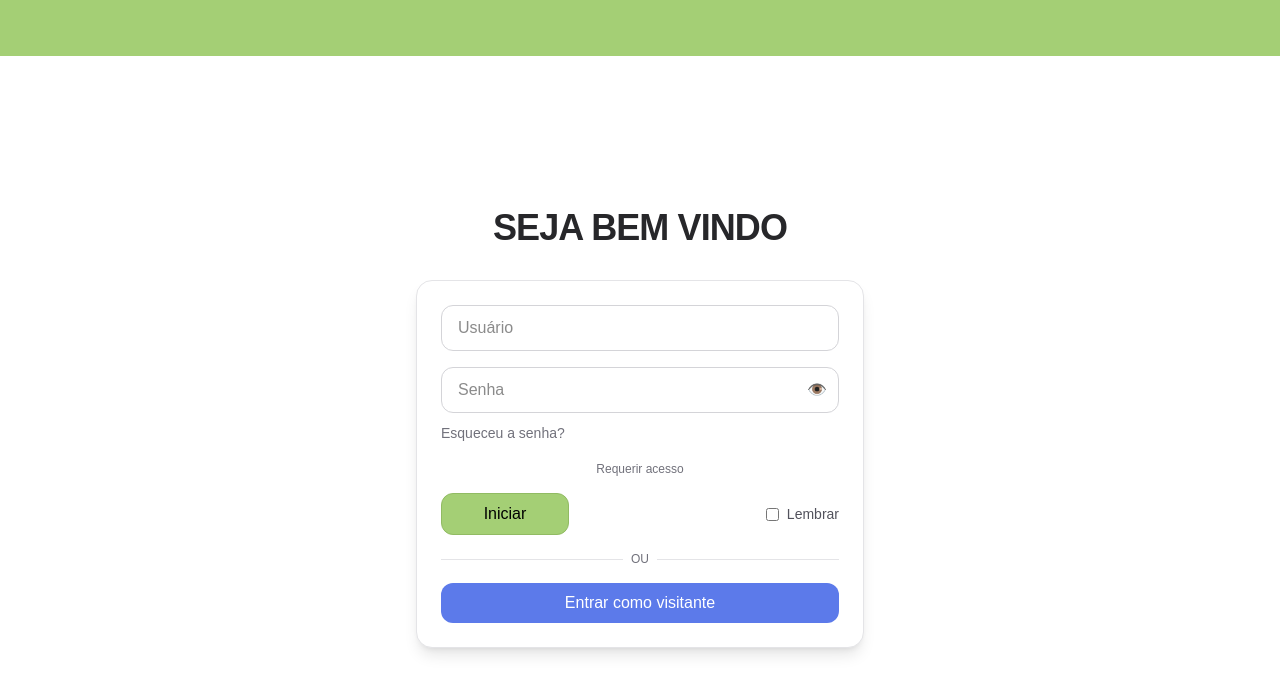
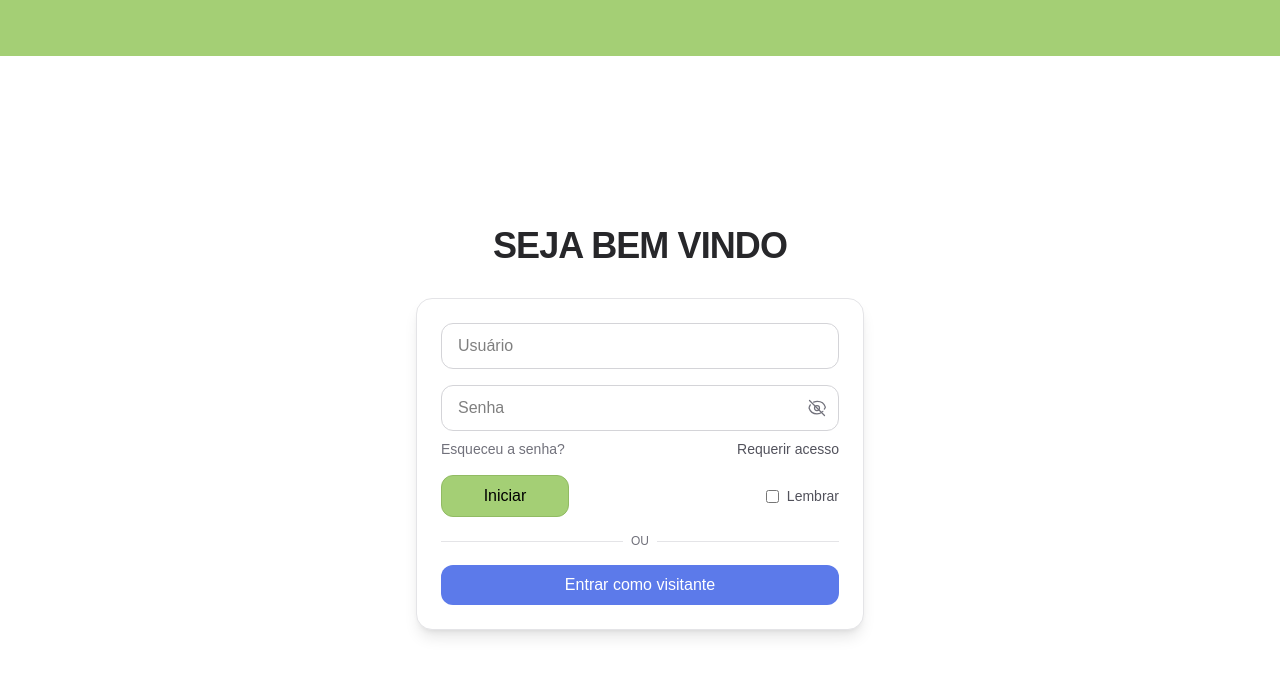
Before and after one commit to lucian-canto-lopes/Inova-o, a Next.js app: page /login in a window 1280 px wide. Shown: the top 694 px of the page. Built offline with nearby package versions, Linux system fonts and the light colour scheme.

Commit message:
atualizando a pagina de login

```diff
--- a/src/app/login/layout.tsx
+++ b/src/app/login/layout.tsx
@@ -1,9 +1,9 @@
-export default function Layout({ children }: { children: React.ReactNode }) {
+import "../globals.css";
+
+export default function RootLayout({ children }: { children: React.ReactNode }) {
   return (
-    <html>
-      <body>
-        { children }
-      </body>
+    <html lang="pt-br">
+      <body>{children}</body>
     </html>
   );
 }
--- a/src/app/login/page.tsx
+++ b/src/app/login/page.tsx
@@ -1,10 +1,15 @@
 "use client";
 import { useState } from "react";
-import '../globals.css';
+import Link from "next/link";
+
 
 export default function LoginPage() {
   const [showPassword, setShowPassword] = useState(false);
   const [remember, setRemember] = useState(false);
+
+  const onSubmit = (e: React.FormEvent) => {
+    e.preventDefault();
+  };
 
   return (
     <div className="min-h-screen flex flex-col bg-white">
@@ -21,7 +26,7 @@ export default function LoginPage() {
 
           {/* Card */}
           <div className="bg-white rounded-2xl border border-zinc-200 shadow-lg p-6">
-            <form className="space-y-4">
+            <form className="space-y-4" onSubmit={onSubmit}>
               {/* Usuário */}
               <div>
                 <label htmlFor="user" className="sr-only">Usuário</label>
@@ -29,7 +34,8 @@ export default function LoginPage() {
                   id="user"
                   type="text"
                   placeholder="Usuário"
-                  className="w-full px-4 py-2.5 rounded-xl border border-zinc-300 focus:border-[#A4CF75] focus:ring-2 focus:ring-[#A4CF75]/30 outline-none transition"
+                  autoComplete="username"
+                  className="w-full px-4 py-2.5 rounded-xl border border-zinc-300 focus:border-[#A4CF75] focus:ring-2 focus:ring-[#A4CF75]/30 outline-none transition text-black"
                 />
               </div>
 
@@ -41,25 +47,41 @@ export default function LoginPage() {
                     id="password"
                     type={showPassword ? "text" : "password"}
                     placeholder="Senha"
-                    className="w-full px-4 py-2.5 pr-10 rounded-xl border border-zinc-300 focus:border-[#A4CF75] focus:ring-2 focus:ring-[#A4CF75]/30 outline-none transition"
+                    autoComplete="current-password"
+                    className="w-full px-4 py-2.5 pr-10 rounded-xl border border-zinc-300 focus:border-[#A4CF75] focus:ring-2 focus:ring-[#A4CF75]/30 outline-none transition text-black"
                   />
                   <button
                     type="button"
                     onClick={() => setShowPassword(!showPassword)}
-                    className="absolute inset-y-0 right-3 flex items-center text-zinc-500 hover:text-zinc-700"
+                    className="absolute right-3 top-1/2 -translate-y-1/2 text-zinc-500 hover:text-zinc-700"
+                    aria-label={showPassword ? "Ocultar senha" : "Mostrar senha"}
                   >
-                    {showPassword ? "🙈" : "👁️"}
+                    {showPassword ? (
+                      // Olho aberto
+                      <svg xmlns="http://www.w3.org/2000/svg" fill="none" viewBox="0 0 24 24" strokeWidth="1.5" stroke="currentColor" className="w-5 h-5">
+                        <path strokeLinecap="round" strokeLinejoin="round" d="M2.458 12C3.732 7.943 7.523 5 12 5s8.268 2.943 9.542 7c-1.274 4.057-5.065 7-9.542 7S3.732 16.057 2.458 12Z" />
+                        <path strokeLinecap="round" strokeLinejoin="round" d="M15 12a3 3 0 11-6 0 3 3 0 016 0Z" />
+                      </svg>
+                    ) : (
+                      // Olho fechado
+                      <svg xmlns="http://www.w3.org/2000/svg" fill="none" viewBox="0 0 24 24" strokeWidth="1.5" stroke="currentColor" className="w-5 h-5">
+                        <path strokeLinecap="round" strokeLinejoin="round" d="M3.98 8.223A10.477 10.477 0 002.458 12c1.274 4.057 5.065 7 9.542 7a9.966 9.966 0 007.02-3.02m1.73-2.725a9.964 9.964 0 001.25-2.255c-1.274-4.057-5.065-7-9.542-7-1.575 0-3.068.364-4.437 1.01" />
+                        <path strokeLinecap="round" strokeLinejoin="round" d="M15 12a3 3 0 11-6 0 3 3 0 016 0Z" />
+                        <path strokeLinecap="round" strokeLinejoin="round" d="M3 3l18 18" />
+                      </svg>
+                    )}
                   </button>
                 </div>
-                <div className="mt-2">
-                  <a href="#" className="text-sm text-zinc-500 hover:underline">
+
+                <div className="mt-2 flex items-center justify-between text-sm">
+                  <Link href="/login/recuperar_senha" className="text-zinc-500 hover:underline">
                     Esqueceu a senha?
+                  </Link>
+                  <a href="/requisicao" className="text-zinc-600 hover:underline">
+                    Requerir acesso
                   </a>
                 </div>
               </div>
-
-              {/* Requerir acesso */}
-              <p className="text-center text-xs text-zinc-500">Requerir acesso</p>
 
               {/* Ações */}
               <div className="flex items-center justify-between">
@@ -90,6 +112,7 @@ export default function LoginPage() {
               {/* Visitante */}
               <button
                 type="button"
+                onClick={() => (window.location.href = "/visitante")}
                 className="w-full py-2 rounded-xl bg-[#5C7AEA] text-white font-medium hover:brightness-95 transition"
               >
                 Entrar como visitante
```
